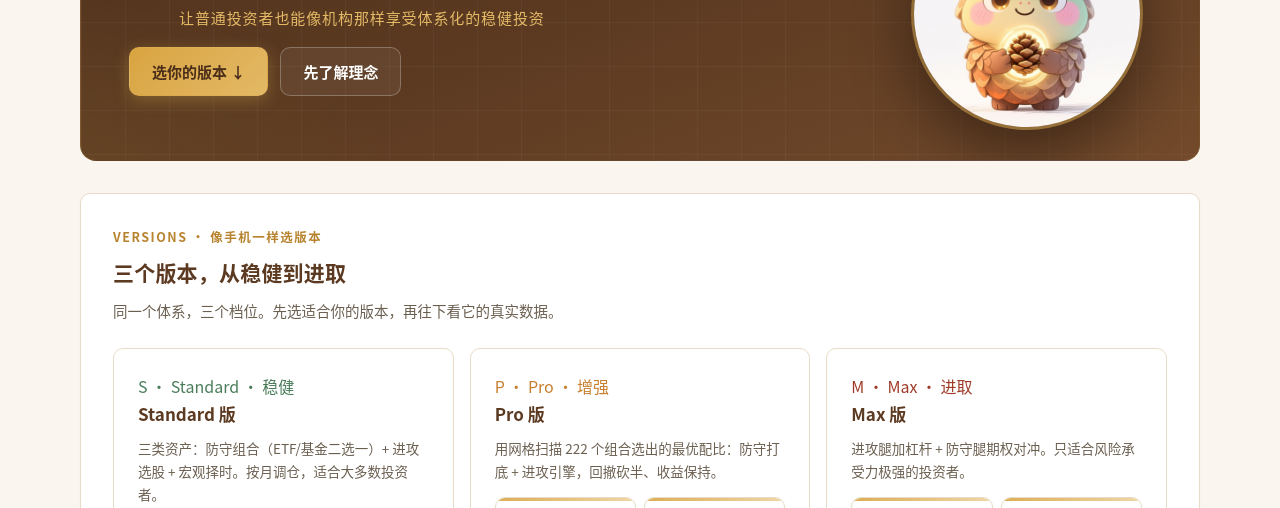
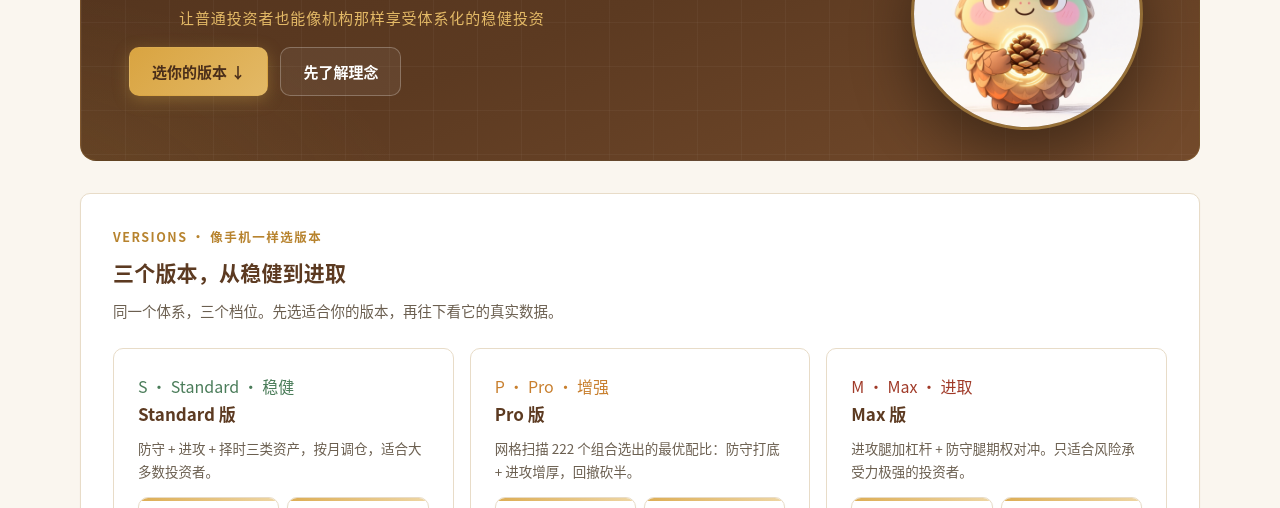
Before and after one commit to pineconexf/songguo-invest, an Astro site: page / in a window 1280 px wide. Shown: the part 444-952 px from the top of the page. Built offline with nearby package versions, Linux system fonts and the light colour scheme; Astro itself is replaced by a stand-in of ours.

Commit message:
版型对齐: 首页版本对比卡 精简描述文字(Standard/Pro缩至2行) + #versions卡片描述固定两行高,小指标框三列对齐

```diff
--- a/src/pages/index.astro
+++ b/src/pages/index.astro
@@ -87,7 +87,7 @@ const navOption = {
       <a href="/songguo-invest/strategies/#standard" class="link-card">
         <div class="master-school" style="color: var(--green, #4A7C59);">S · Standard · 稳健</div>
         <h3>Standard 版</h3>
-        <p>三类资产：防守组合（ETF/基金二选一）+ 进攻选股 + 宏观择时。按月调仓，适合大多数投资者。</p>
+        <p>防守 + 进攻 + 择时三类资产，按月调仓，适合大多数投资者。</p>
         <div class="metric-grid" style="grid-template-columns: repeat(2, 1fr); margin: 14px 0 0; gap: 8px;">
           <div class="metric-card" style="padding: 10px 8px;"><div class="label">防守年化</div><div class="value" style="font-size: 17px;">{fmt(s.fund.annual)}</div></div>
           <div class="metric-card" style="padding: 10px 8px;"><div class="label">防守回撤</div><div class="value" style="font-size: 17px; color: #a03a28;">{fmt(s.fund.mdd)}</div></div>
@@ -97,7 +97,7 @@ const navOption = {
       <a href="/songguo-invest/strategies/#pro" class="link-card">
         <div class="master-school" style="color: #c87f2e;">P · Pro · 增强</div>
         <h3>Pro 版</h3>
-        <p>用网格扫描 222 个组合选出的最优配比：防守打底 + 进攻引擎，回撤砍半、收益保持。</p>
+        <p>网格扫描 222 个组合选出的最优配比：防守打底 + 进攻增厚，回撤砍半。</p>
         <div class="metric-grid" style="grid-template-columns: repeat(2, 1fr); margin: 14px 0 0; gap: 8px;">
           <div class="metric-card" style="padding: 10px 8px;"><div class="label">组合年化</div><div class="value" style="font-size: 17px;">{fmt(vProMetric?.annual ?? 15.40)}</div></div>
           <div class="metric-card" style="padding: 10px 8px;"><div class="label">组合回撤</div><div class="value" style="font-size: 17px; color: #a03a28;">{fmt(vProMetric?.mdd ?? -6.19)}</div></div>
--- a/src/styles/global.css
+++ b/src/styles/global.css
@@ -645,6 +645,11 @@ table.data-table {
   overflow: hidden;
 }
 
+/* 版本卡/对比卡：描述文字固定两行高，保证各卡小指标区水平对齐 */
+#versions .link-card > p {
+  min-height: 2.7em;
+}
+
 .link-card::after {
   content: "→";
   position: absolute;
```
